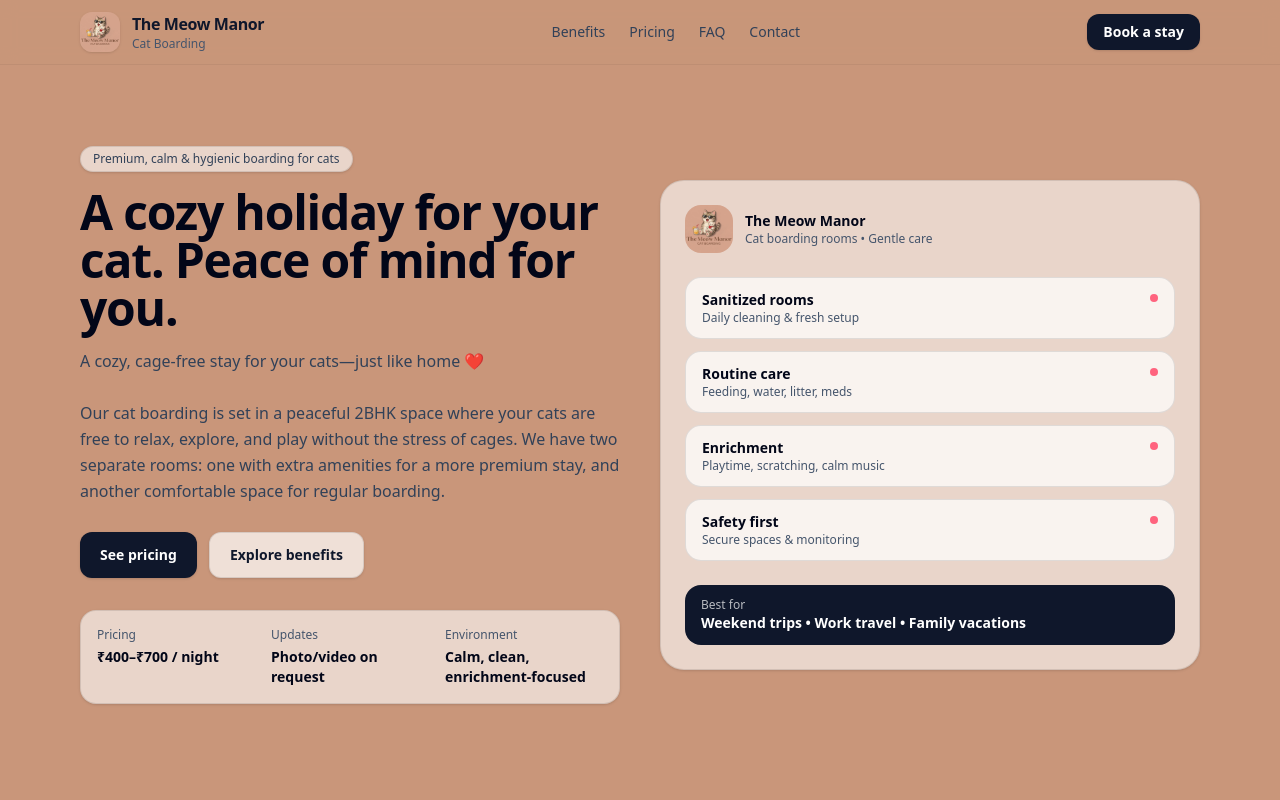
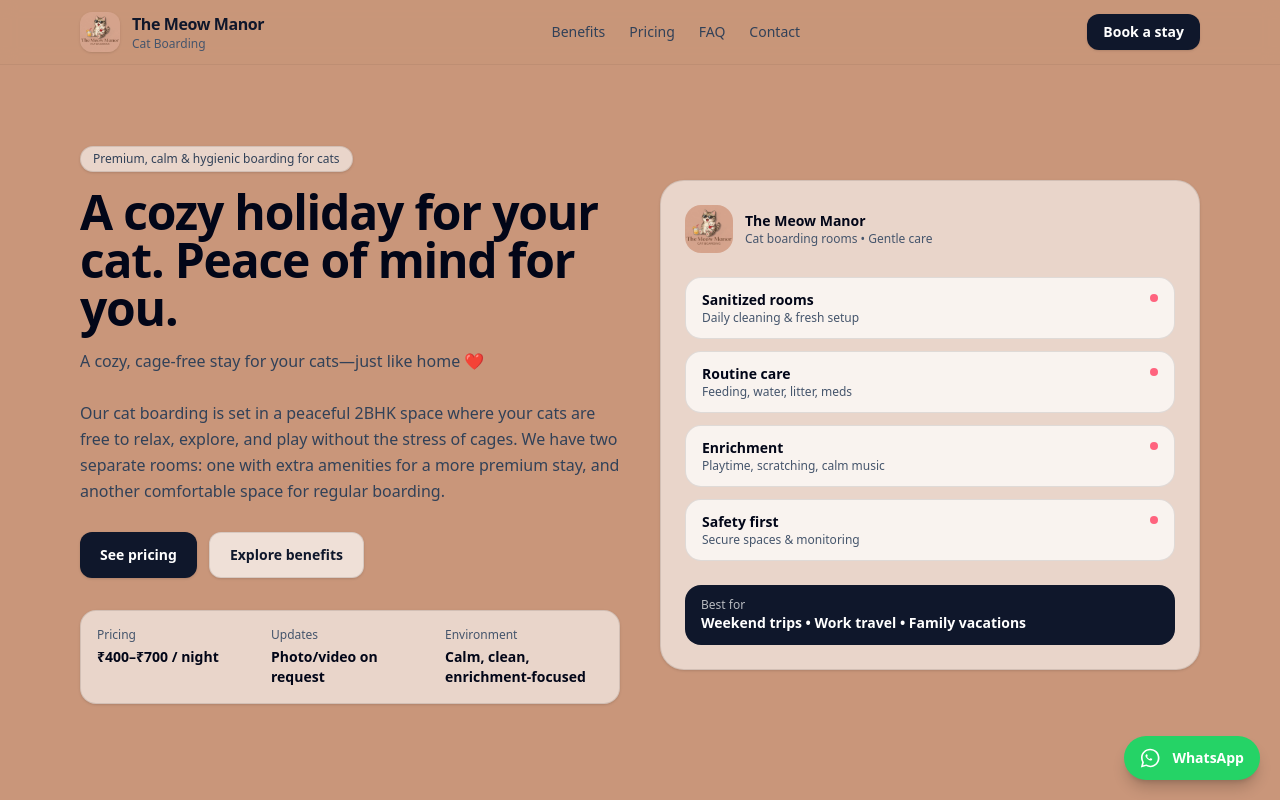
Before and after one commit to maheshnaik987654-ai/MeowManor, a React (Vite) app: page / in a window 1280 px wide. Shown: the top 800 px of the page. Built offline with nearby package versions, Linux system fonts and the light colour scheme.

Commit message:
Add WhatsApp floating button

```diff
--- a/src/App.tsx
+++ b/src/App.tsx
@@ -761,6 +761,26 @@
           </div>
         </div>
       </footer>
+
+      <a
+        href="https://wa.me/917795277272?text=Hi%20The%20Meow%20Manor%2C%20I%20want%20to%20book%20a%20stay%20for%20my%20cat.%20Please%20share%20availability%20and%20pricing."
+        target="_blank"
+        rel="noreferrer"
+        aria-label="Chat on WhatsApp"
+        className="fixed bottom-5 right-5 z-50 inline-flex items-center gap-3 rounded-full bg-[#25D366] px-4 py-3 text-sm font-semibold text-white shadow-lg shadow-black/20 transition hover:brightness-95 focus:outline-none focus:ring-4 focus:ring-[#25D366]/30"
+      >
+        <svg
+          width="20"
+          height="20"
+          viewBox="0 0 32 32"
+          fill="currentColor"
+          aria-hidden="true"
+        >
+          <path d="M19.11 17.2c-.27-.14-1.58-.78-1.82-.87-.24-.09-.42-.14-.6.14-.18.27-.69.87-.84 1.05-.16.18-.31.2-.58.07-.27-.14-1.15-.42-2.19-1.35-.81-.72-1.36-1.62-1.52-1.89-.16-.27-.02-.41.12-.55.12-.12.27-.31.4-.47.13-.16.18-.27.27-.45.09-.18.04-.34-.02-.47-.07-.14-.6-1.45-.82-1.98-.22-.53-.44-.45-.6-.46l-.51-.01c-.18 0-.47.07-.71.34-.24.27-.93.91-.93 2.22 0 1.31.95 2.58 1.09 2.76.13.18 1.87 2.85 4.53 3.99.63.27 1.12.43 1.5.55.63.2 1.2.17 1.65.1.5-.07 1.58-.65 1.8-1.28.22-.63.22-1.17.16-1.28-.07-.11-.24-.18-.51-.31z" />
+          <path d="M26.66 5.34C23.86 2.54 20.14 1 16.18 1 8.1 1 1.54 7.56 1.54 15.64c0 2.58.67 5.1 1.95 7.31L1.41 31l8.25-2.06c2.13 1.16 4.52 1.77 6.93 1.77h.01c8.08 0 14.64-6.56 14.64-14.64 0-3.96-1.54-7.68-4.38-10.73zM16.6 28.25h-.01c-2.19 0-4.34-.59-6.21-1.7l-.45-.27-4.9 1.23 1.31-4.78-.29-.49c-1.21-2.04-1.85-4.38-1.85-6.78C4.2 8.96 9.47 3.69 16.18 3.69c3.28 0 6.37 1.28 8.69 3.6 2.32 2.32 3.6 5.41 3.6 8.69 0 6.71-5.26 12.27-11.87 12.27z" />
+        </svg>
+        WhatsApp
+      </a>
     </div>
   )
 }
```
